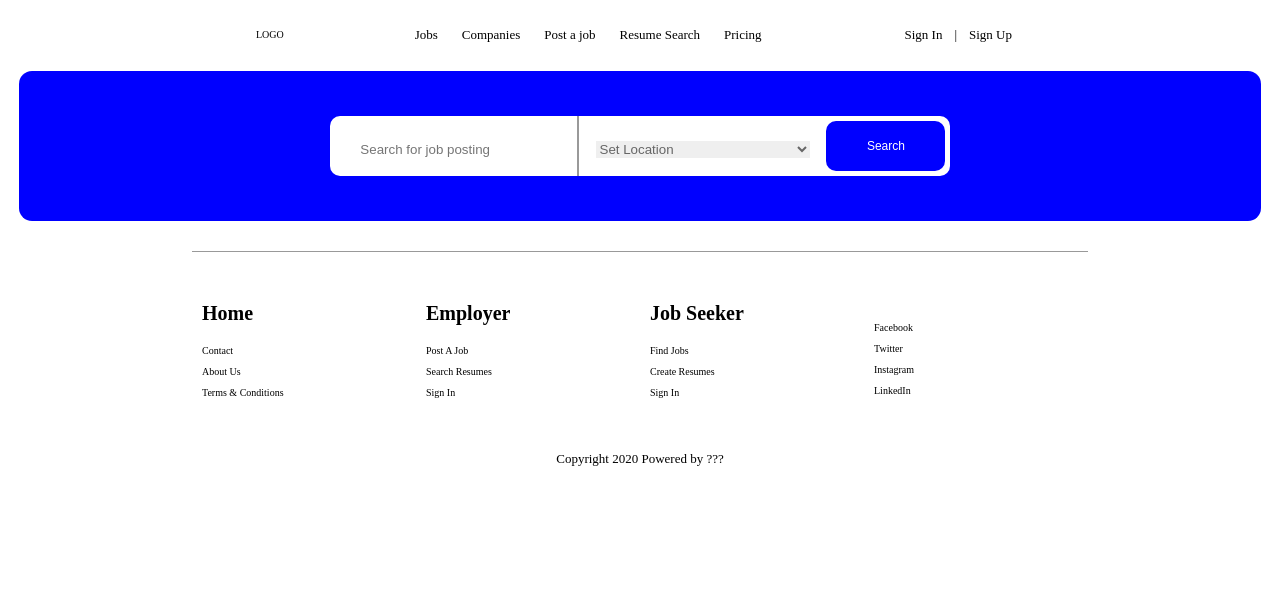
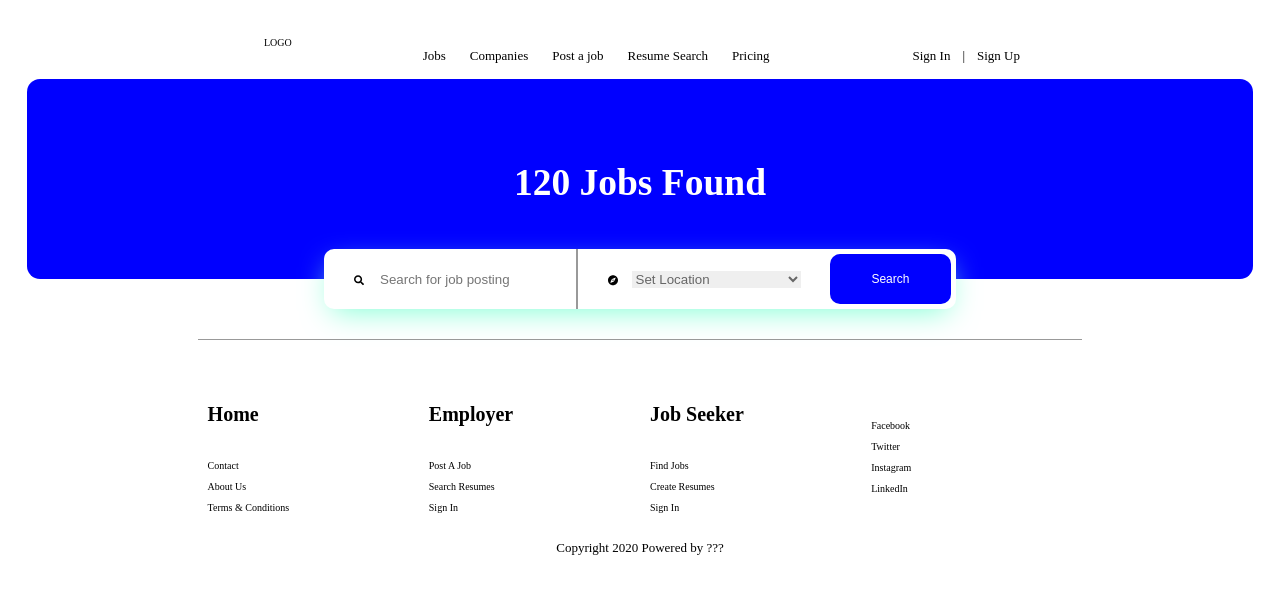
Before and after one commit to VektorTech/job-board, a Next.js app: page / in a window 1280 px wide. Shown: the top 594 px of the page. Built offline with nearby package versions, Linux system fonts and the light colour scheme.

Commit message:
Added font awesome Icons

```diff
--- a/pages/index.js
+++ b/pages/index.js
@@ -1,40 +1,23 @@
+import gloablStyle from './style.global.js';
 import Header from '../src/components/Header/Header';
 import { Banner_1, Banner_2 } from '../src/components/Banner/Banner';
 import Footer from '../src/components/Footer/Footer';
 import Head from 'next/head';
 
+import { library } from '@fortawesome/fontawesome-svg-core';
+import { fas } from '@fortawesome/free-solid-svg-icons';
+
+library.add(fas);
+
 const App = () => {
     return(
         <>
         <Head>
-            <style>{`
-            * {
-                margin: 0;
-                pading: 0;
-                box-sizing: border-box;
-            }
-
-            html {
-                font-size:10px;
-            }
-
-            a {
-                text-decoration: none;
-                color: black;
-            }
-
-            ul {
-                list-style-type: none;
-            }
-
-            li {
-                margin: 1rem 0;
-            }
-            `}</style>
+            <style>{gloablStyle}</style>
         </Head>
         <Header />
         <br />
-        <Banner_2 />
+        <Banner_1 />
         <Footer />
         </>
     );
--- /dev/null
+++ b/pages/style.global.js
@@ -0,0 +1,34 @@
+import styled from "styled-components";
+
+const style = styled.style`
+* {
+    margin: 0;
+    padding: 0;
+    box-sizing: border-box;
+}
+
+html {
+    font-size:10px;
+}
+
+a {
+    text-decoration: none;
+    color: black;
+}
+
+ul {
+    list-style-type: none;
+}
+
+li {
+    margin: 1rem 0;
+}
+
+svg[class*=fa-] {
+    width: 1.2rem;
+    height: 1.2rem;
+    transform: translateY(10%);
+}
+`;
+
+export default style.componentStyle.rules[0];
--- a/src/components/Banner/SearchBar.jsx
+++ b/src/components/Banner/SearchBar.jsx
@@ -2,8 +2,10 @@ import {
     SearchBox,
     Search,
     Select,
-    Submit
+    Submit,
+    FAI
 } from './SearchBar.style';
+
 
 // import Link from 'next/link';
 
@@ -11,14 +13,19 @@ const SearchBar = ({half}) => (
     <form>
     <SearchBox half={half}>
         <div>
+            <FAI icon="search" />
             <Search type="text" placeholder="Search for job posting"/>
         </div>
+
         <div style={{height: "100%", backgroundColor: "#999"}}></div>
+
         <div>
-        <Select>
-            <option>Set Location</option>
-        </Select>
+            <FAI icon="compass" />
+            <Select>
+                <option>Set Location</option>
+            </Select>
         </div>
+
         <div><Submit>Search</Submit></div>
     </SearchBox>
     </form>
--- a/src/components/Banner/SearchBar.style.jsx
+++ b/src/components/Banner/SearchBar.style.jsx
@@ -1,4 +1,5 @@
 import styled from 'styled-components';
+import { FontAwesomeIcon } from '@fortawesome/react-fontawesome';
 
 export const SearchBox = styled.div`
    max-width: 50%;
@@ -17,12 +18,12 @@ export const SearchBox = styled.div`
 `;
 
  export const Search = styled.input`
-    width: 80%;
+   width: 70%;
    border: none;
  `;
 
  export const Select = styled.select`
-    width: 90%;
+   width: 70%;
    color: #666;
    border: none;
  `;
@@ -36,3 +37,7 @@ export const SearchBox = styled.div`
    color: white;
    font-size: 1.2rem;
  `;
+
+ export const FAI = styled(FontAwesomeIcon)`
+   margin: 0 1.4rem 0 2.5rem;
+ `;
--- a/src/components/Footer/Footer.jsx
+++ b/src/components/Footer/Footer.jsx
@@ -3,7 +3,8 @@ import {
     FooterInner,
     Column,
     HeadTag,
-    Nav, Copy
+    Nav, Copy,
+    FAI
 } from './Footer.style';
 
 import Link from 'next/link';
@@ -40,10 +41,10 @@ const Footer = () => (
 
             <Column>
             <Nav>
-                <li><a href="https://www.facebook.com">Facebook</a></li>
-                <li><a href="https://www.twitter.com">Twitter</a></li>
-                <li><a href="https://www.instagram.com">Instagram</a></li>
-                <li><a href="https://www.linkedin.com">LinkedIn</a></li>
+                <li><a href="https://www.facebook.com"><FAI icon="facebook"/>Facebook</a></li>
+                <li><a href="https://www.twitter.com"><FAI icon="twitter"/>Twitter</a></li>
+                <li><a href="https://www.instagram.com"><FAI icon="instagram"/>Instagram</a></li>
+                <li><a href="https://www.linkedin.com"><FAI icon="linkedin"/>LinkedIn</a></li>
             </Nav>
             </Column>
         </FooterInner>
--- a/src/components/Footer/Footer.style.jsx
+++ b/src/components/Footer/Footer.style.jsx
@@ -1,4 +1,5 @@
 import styled from 'styled-components';
+import { FontAwesomeIcon } from '@fortawesome/react-fontawesome';
 
 export const FooterWrapper = styled.footer`
     width: 100%;
@@ -33,3 +34,8 @@ export const Copy = styled.div`
     text-align: center;
     font-size: 1.3rem;
 `;
+
+
+export const FAI = styled(FontAwesomeIcon)`
+    margin-right: .8rem;
+`;
```
Lines whose indentation alone changed are shown as unchanged.
